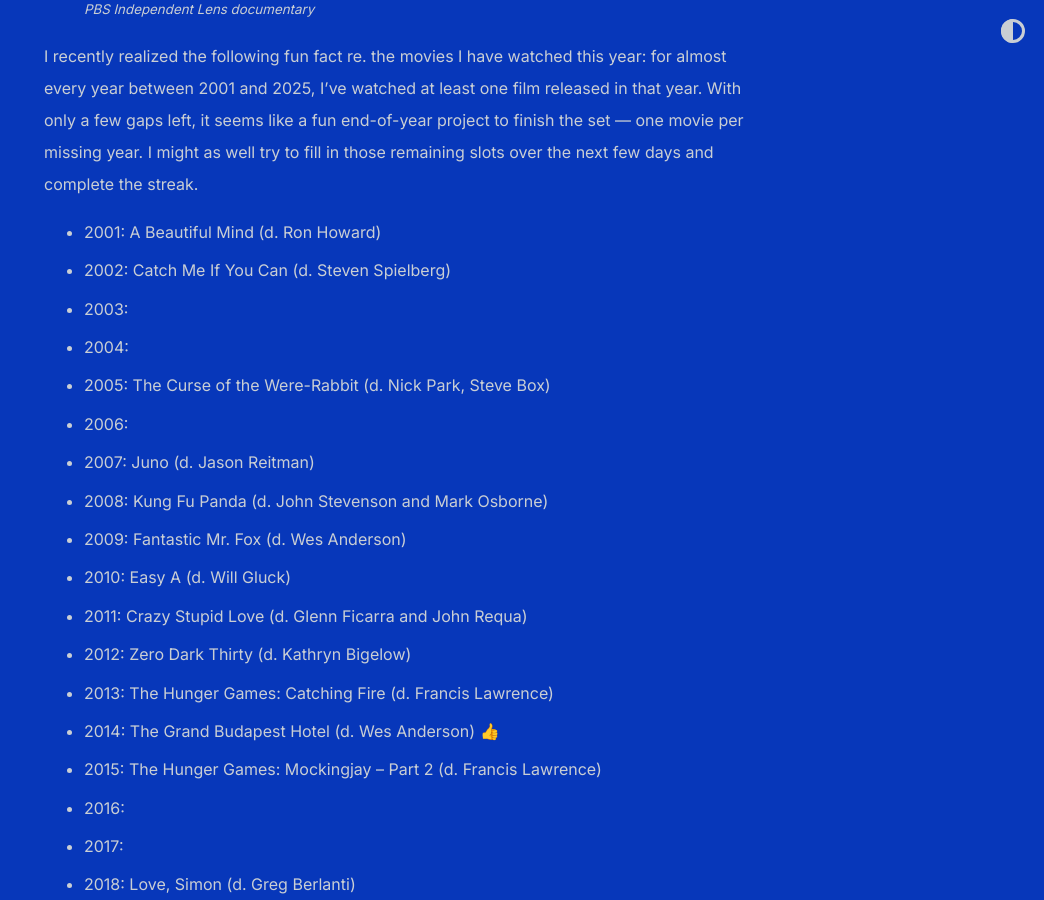
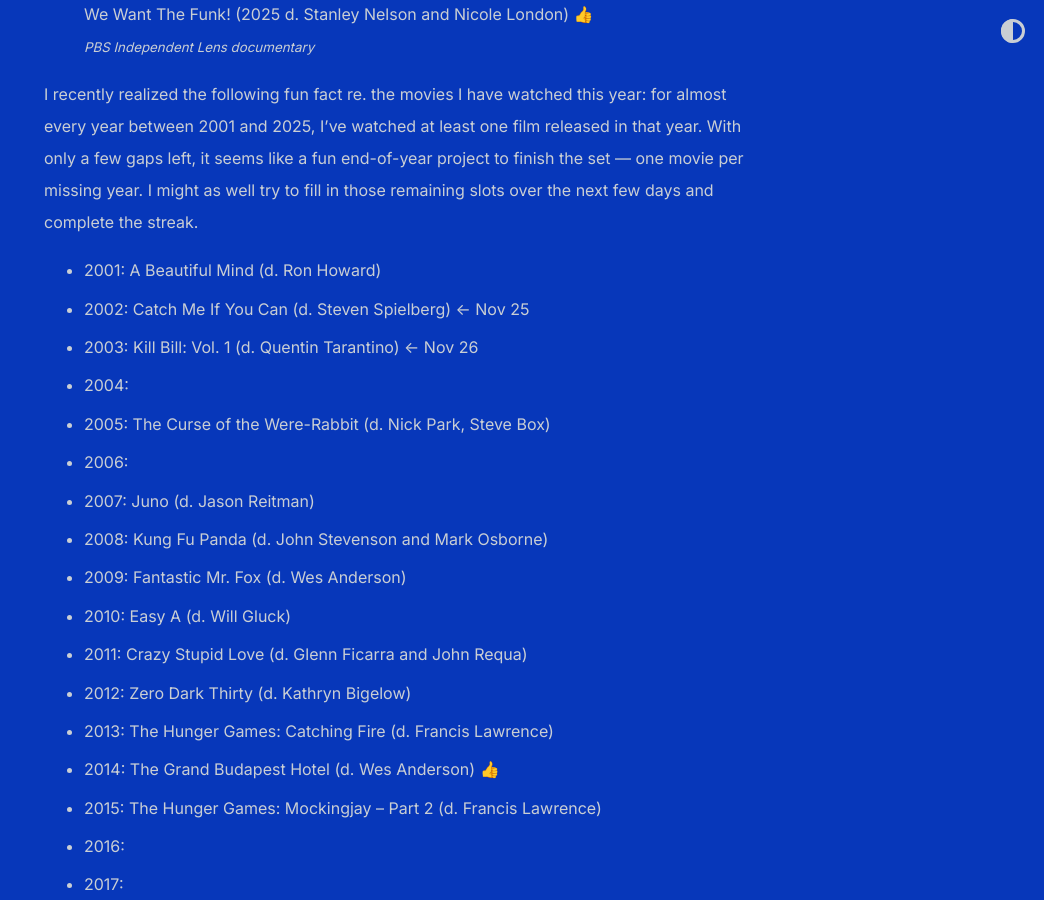
Before and after one commit to shihankanungo/shihankanungo.github.io, a Jekyll site: the page built from movies.md, in a window 1280 px wide and 900 px high, scrolled down 2936 px. Shown: the whole window, without its empty margins (236-1280 px from the left). Built offline with Jekyll 4.4.1, drawn with Linux system fonts in a browser that asks for light colours; some of the changed text lies outside the part shown.

Commit message:
Update movies.md

```diff
--- a/movies.md
+++ b/movies.md
@@ -26,6 +26,7 @@
 - Good Will Hunting (1997 d. Gus Van Sant)  👍
 - A Beautiful Mind (2001 d. Ron Howard)
 - Catch Me If You Can (2002 d. Steven Spielberg)
+- Kill Bill: Vol. 1 (2003 d. Quentin Tarantino)
 - Juno (2007 d. Jason Reitman)
 - Easy A (2010 d. Will Gluck)
 - Crazy Stupid Love (2011 d. Glenn Ficarra and John Requa)
@@ -67,8 +68,8 @@
 I recently realized the following fun fact re. the movies I have watched this year: for almost every year between 2001 and 2025, I’ve watched at least one film released in that year. With only a few gaps left, it seems like a fun end-of-year project to finish the set &mdash; one movie per missing year. I might as well try to fill in those remaining slots over the next few days and complete the streak.
 
 - 2001: A Beautiful Mind (d. Ron Howard)
-- 2002: Catch Me If You Can (d. Steven Spielberg)
-- 2003:
+- 2002: Catch Me If You Can (d. Steven Spielberg) <- Nov 25
+- 2003: Kill Bill: Vol. 1 (d. Quentin Tarantino) <- Nov 26
 - 2004:
 - 2005: The Curse of the Were-Rabbit (d. Nick Park, Steve Box)
 - 2006:
```
